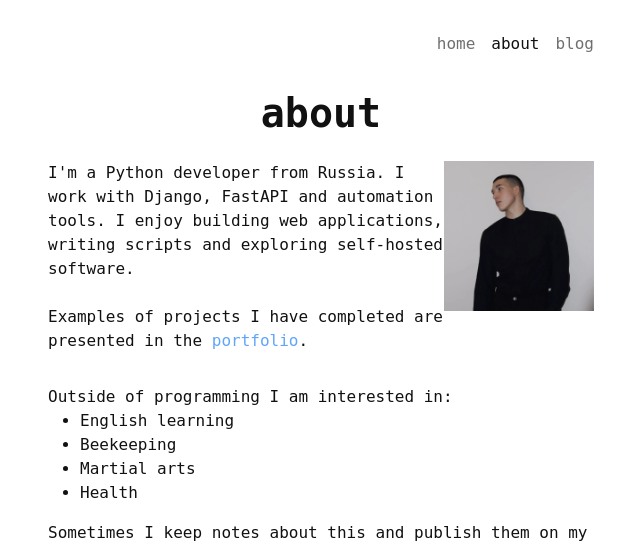
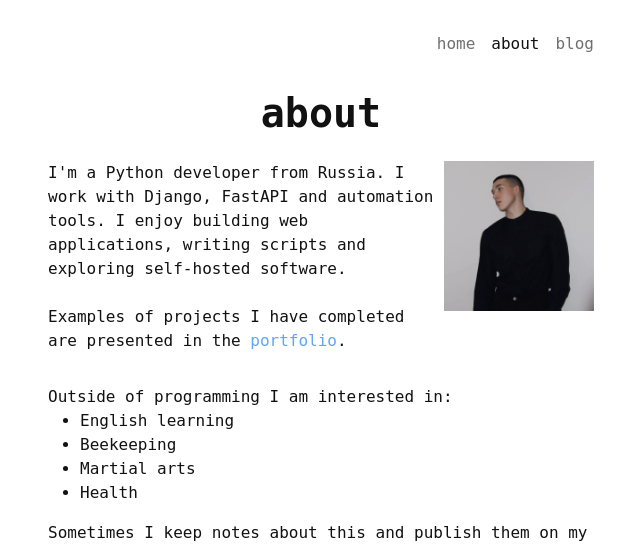
Before and after one commit to prs2rnn/django-blog, a Django app: page /about/ in a window 1280 px wide. Shown: the top 546 px of the page, without its empty margins (319-959 px from the left). Run offline with Django 5.2, Linux system fonts and the light colour scheme; some libraries are stand-ins or nearby versions; some web fonts are replaced.

Commit message:
fix: layout

```diff
--- a/templates/core/about.html
+++ b/templates/core/about.html
@@ -1,7 +1,7 @@
 {% extends 'base.html' %} {% load static %} {% block content %}
 <h1 class="text-center mt-4 mb-4">{{ title }}</h1>
 <div class="mt-3">
-  <div class="d-flex align-items-top justify-content-between">
+  <div class="d-flex flex-column-reverse flex-md-row flex-md-inline align-items-top justify-content-between">
     <p>
       I'm a Python developer from Russia. I work with Django, FastAPI and
       automation tools. I enjoy building web applications, writing scripts and
@@ -17,7 +17,7 @@
       >.
     </p>
     <img
-      class="avatar mb-2"
+      class="avatar mb-2 ms-md-2"
       src="{% static 'img/me.webp' %}"
       alt="Avatar"
       width="150"
```
